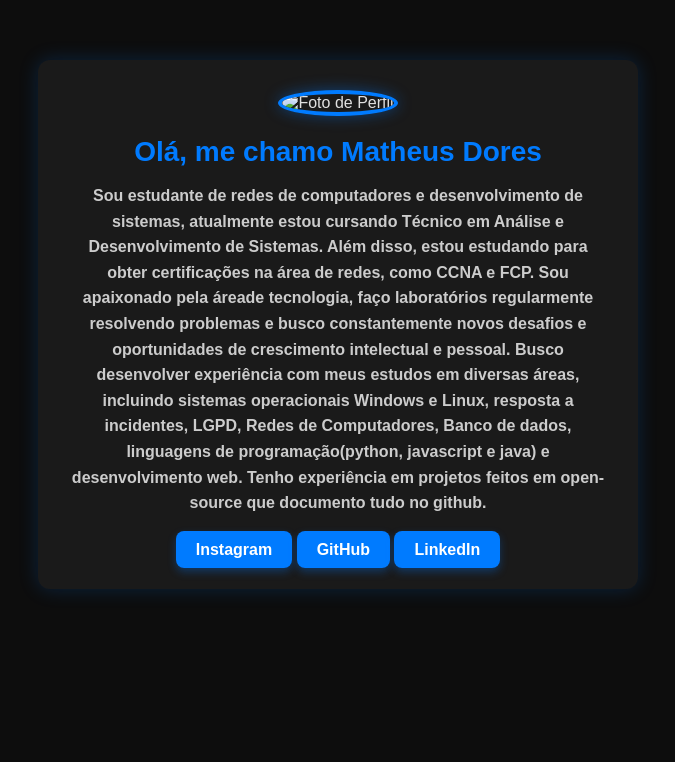
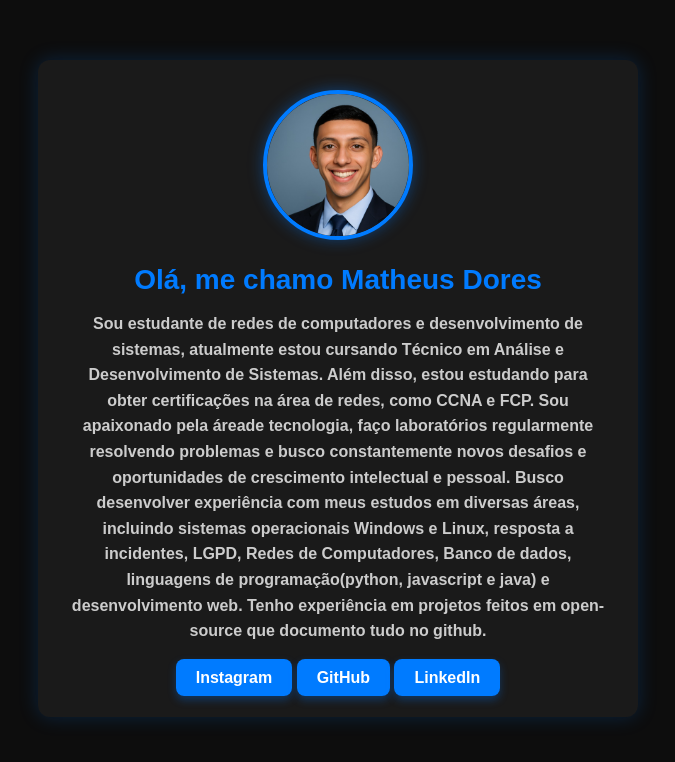
Before and after one commit to matheusdores/meu-portifolio, a plain HTML site: page index.html in a window 1280 px wide. Shown: the whole page, without its empty margins (302-977 px from the left). Drawn offline with Linux system fonts and the light colour scheme; the site is published under a folder, as on GitHub Pages, so addresses that start at the root find nothing.

Commit message:
Update index.html

```diff
--- a/index.html
+++ b/index.html
@@ -8,7 +8,7 @@
 </head>
 <body>
   <div class="container">
-    <img src="/foto.jpeg" alt="Foto de Perfil" class="foto-perfil" />
+    <img src="foto.jpeg" alt="Foto de Perfil" class="foto-perfil" />
 
     <h1>Olá, me chamo Matheus Dores</h1>
    <b> <p>
```
